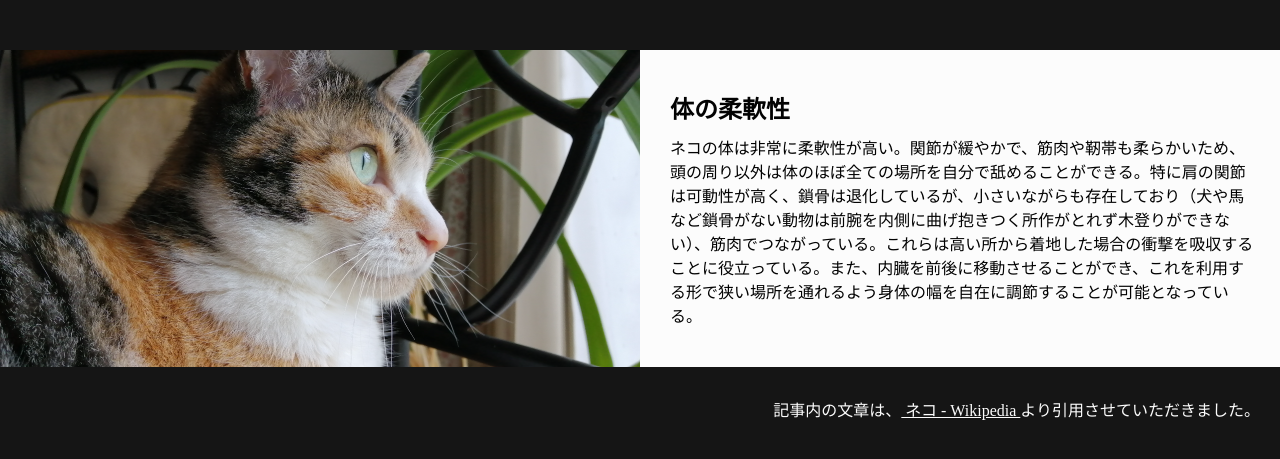
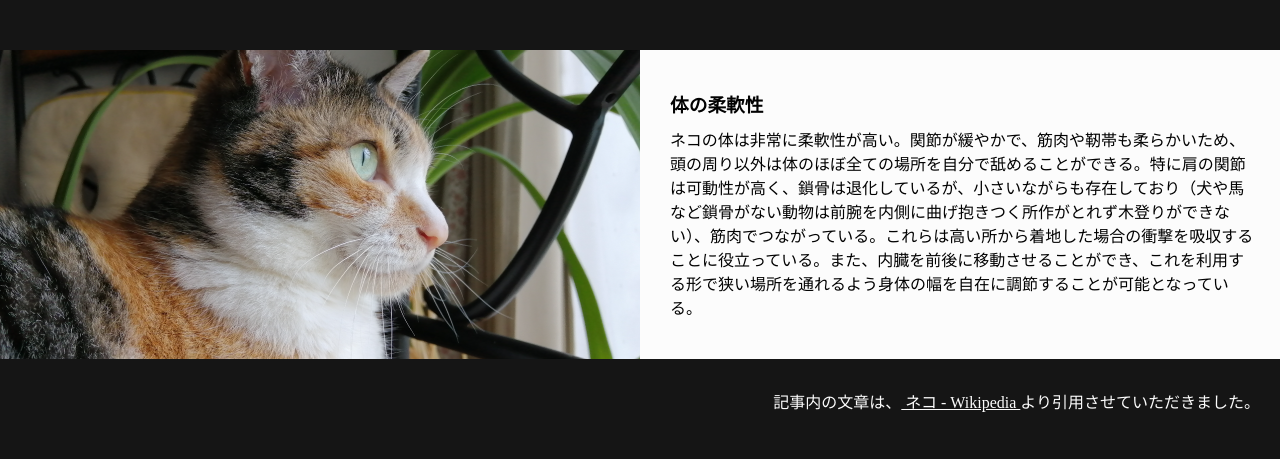
Before and after one commit to newKijitora/ElasticImage, a plain HTML site: page 001-trim/trim.html in a window 1280 px wide. Shown: the part 85-544 px from the top of the page. Drawn offline with Linux system fonts and the light colour scheme.

Commit message:
Update trim.html
<h2 class="sub-heading">体の柔軟性</h2>を<h1 class="sub-heading">体の柔軟性</h1>に修正。

```diff
--- a/001-trim/trim.html
+++ b/001-trim/trim.html
@@ -27,7 +27,7 @@
       <!-- ここまでトリミングクラスです -->
       <div class="description">
         <blockquote cite="https://ja.wikipedia.org/wiki/ネコ">
-          <h2 class="sub-heading">体の柔軟性</h2>
+          <h1 class="sub-heading">体の柔軟性</h1>
           <p class="text">ネコの体は非常に柔軟性が高い。関節が緩やかで、筋肉や靭帯も柔らかいため、頭の周り以外は体のほぼ全ての場所を自分で舐めることができる。特に肩の関節は可動性が高く、鎖骨は退化しているが、小さいながらも存在しており（犬や馬など鎖骨がない動物は前腕を内側に曲げ抱きつく所作がとれず木登りができない）、筋肉でつながっている。これらは高い所から着地した場合の衝撃を吸収することに役立っている。また、内臓を前後に移動させることができ、これを利用する形で狭い場所を通れるよう身体の幅を自在に調節することが可能となっている。</p>
         </blockquote>
       </div>
```
